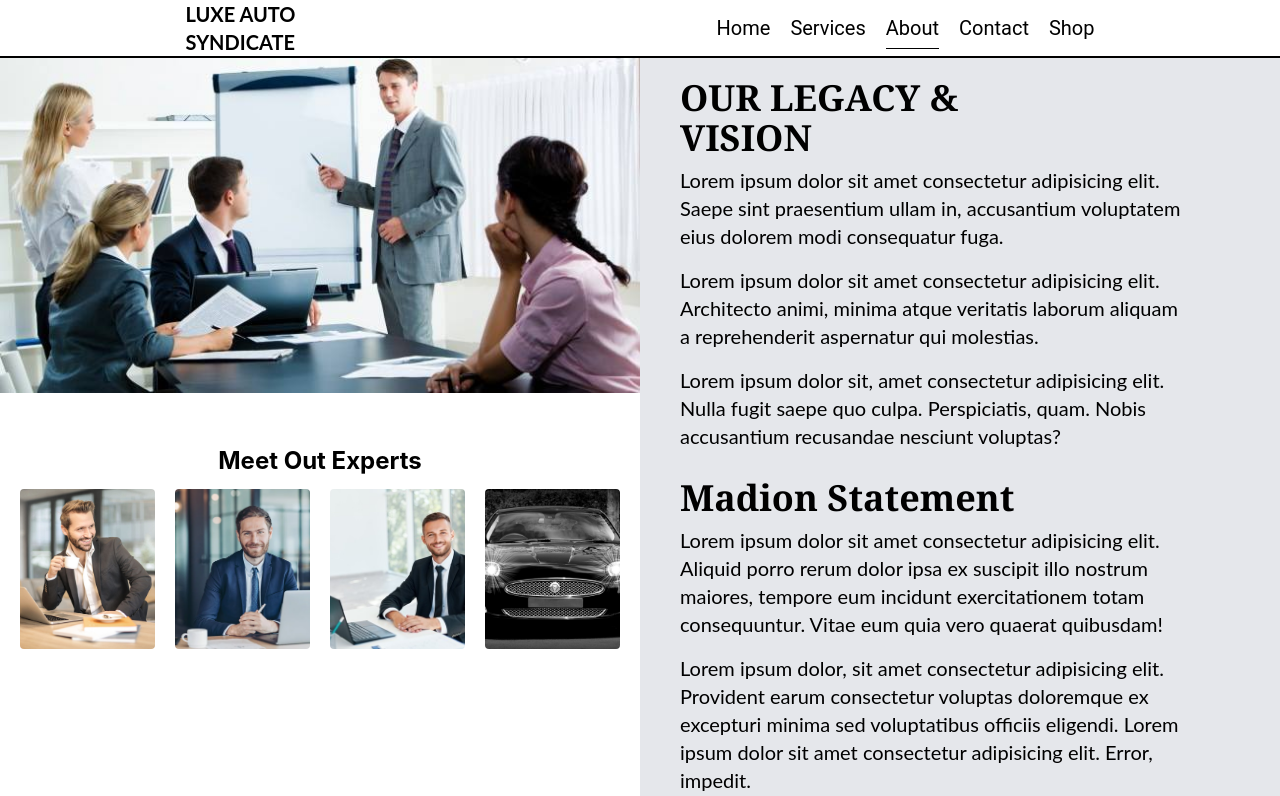
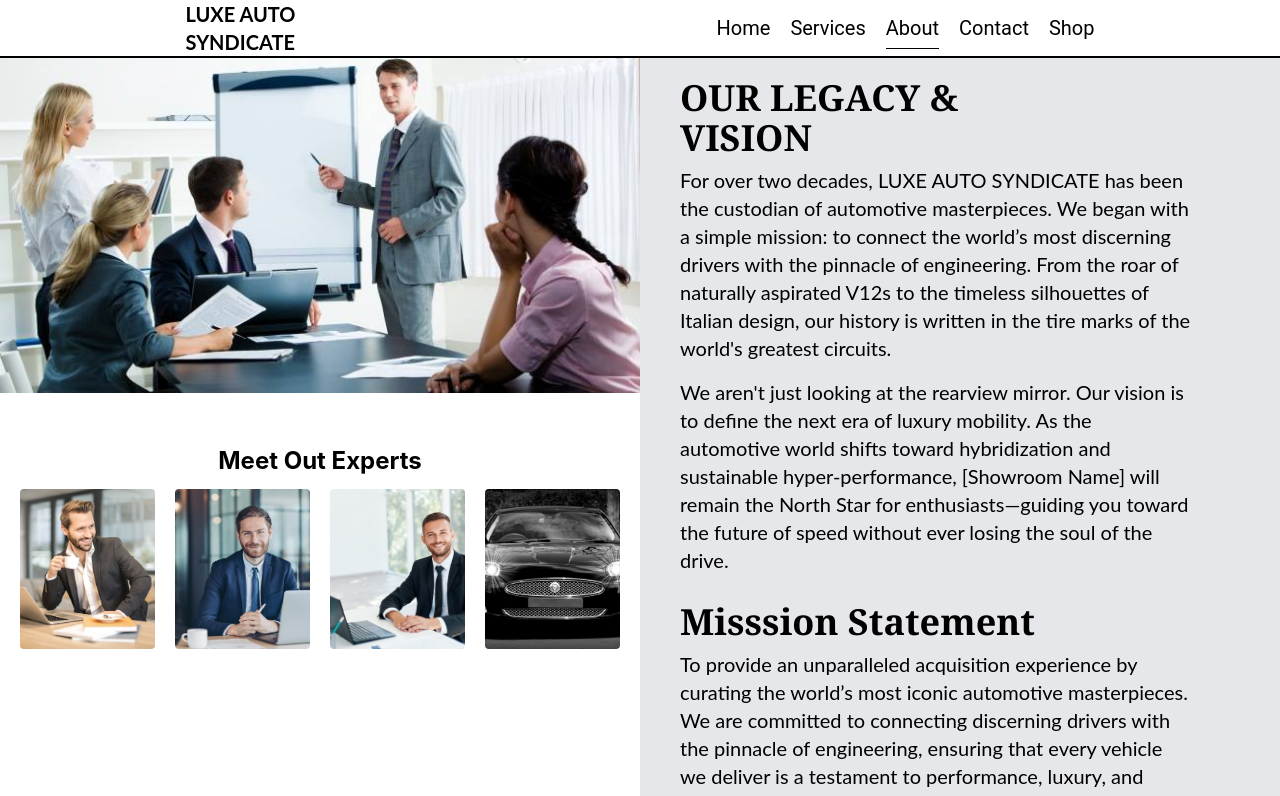
Before and after one commit to umairmairi891/Online-CarStore, a React (Vite) app: page /about in a window 1280 px wide. Shown: the top 796 px of the page. Built offline with nearby package versions, Linux system fonts and the light colour scheme.

Commit message:
add images to pages

```diff
--- a/package.json
+++ b/package.json
@@ -11,6 +11,7 @@
   },
   "dependencies": {
     "@tailwindcss/vite": "^4.2.2",
+    "animate.css": "^4.1.1",
     "aos": "^2.3.4",
     "lucide-react": "^0.564.0",
     "react": "^19.2.4",
--- a/src/Products.jsx
+++ b/src/Products.jsx
@@ -3,7 +3,7 @@
         id:Date.now(),
         name:'Bugatti',
         model:'Bugatti',
-        price:'1M',
+        price:'1',
         img:'/public/bugatti-w16-mistral-3840x2160-25227.jpg'
     }
 ]
--- a/src/Sections/About.jsx
+++ b/src/Sections/About.jsx
@@ -27,12 +27,12 @@ function About() {
       </div>
       <div className="col-span-6 px-5 sm:px-5 lg:px-10 bg-gray-200" data-aos='fade-up'>
         <h2 className='font-bold font-serif text-2xl lg:text-4xl mt-5 max-w-80'>OUR LEGACY & VISION</h2>
-        <p className="text-xl font-[Lato] py-2 max-w-lg">Lorem ipsum dolor sit amet consectetur adipisicing elit. Saepe sint praesentium ullam in, accusantium voluptatem eius dolorem modi consequatur fuga.</p>
-        <p className="text-xl font-[Lato]  py-2 max-w-lg">Lorem ipsum dolor sit amet consectetur adipisicing elit. Architecto animi, minima atque veritatis laborum aliquam a reprehenderit aspernatur qui molestias.</p>
-        <p className="text-xl font-[Lato] py-2 max-w-lg">Lorem ipsum dolor sit, amet consectetur adipisicing elit. Nulla fugit saepe quo culpa. Perspiciatis, quam. Nobis accusantium recusandae nesciunt voluptas?</p>
-        <h2 className='font-bold font-serif text-4xl mt-5 '>Madion Statement</h2>
-        <p className="text-xl font-[Lato] py-2 max-w-lg">Lorem ipsum dolor sit amet consectetur adipisicing elit. Aliquid porro rerum dolor ipsa ex suscipit illo nostrum maiores, tempore eum incidunt exercitationem totam consequuntur. Vitae eum quia vero quaerat quibusdam!</p>
-        <p className="text-xl font-[Lato] py-2 max-w-lg ">Lorem ipsum dolor, sit amet consectetur adipisicing elit. Provident earum consectetur voluptas doloremque ex excepturi minima sed voluptatibus officiis eligendi. Lorem ipsum dolor sit amet consectetur adipisicing elit. Error, impedit.</p>
+        <p className="text-xl font-[Lato] py-2 max-w-lg">For over two decades, <span>LUXE AUTO SYNDICATE</span> has been the custodian of automotive masterpieces. We began with a simple mission: to connect the world’s most discerning drivers with the pinnacle of engineering. From the roar of naturally aspirated V12s to the timeless silhouettes of Italian design, our history is written in the tire marks of the world's greatest circuits.</p>
+        <p className="text-xl font-[Lato]  py-2 max-w-lg">We aren't just looking at the rearview mirror. Our vision is to define the next era of luxury mobility. As the automotive world shifts toward hybridization and sustainable hyper-performance, [Showroom Name] will remain the North Star for enthusiasts—guiding you toward the future of speed without ever losing the soul of the drive.</p>
+        {/* <p className="text-xl font-[Lato] py-2 max-w-lg">Respecting the craft. Honoring the engineers. Preserving the icons. We have spent years mastering the art of the collection, ensuring that every vehicle we house is a worthy chapter in automotive history.?</p> */}
+        <h2 className='font-bold font-serif text-4xl mt-5 '>Misssion Statement</h2>
+        <p className="text-xl font-[Lato] py-2 max-w-lg">To provide an unparalleled acquisition experience by curating the world’s most iconic automotive masterpieces. We are committed to connecting discerning drivers with the pinnacle of engineering, ensuring that every vehicle we deliver is a testament to performance, luxury, and absolute precision.</p>
+        <p className="text-xl font-[Lato] py-2 max-w-lg ">To ignite the soul of the drive. We exist to bring the world’s most exhilarating machines off the track and into your hands. Our mission is to fuel the passion of the global automotive community through transparency, expert knowledge, and an unwavering dedication to the art of the supercar.</p>
       </div>
      </div>
     </section>
--- a/src/Sections/Header.jsx
+++ b/src/Sections/Header.jsx
@@ -1,6 +1,7 @@
 import React, { useState } from 'react'
 import { NavLink } from 'react-router-dom'
 import { Menu, X } from 'lucide-react'
+import 'animate.css'
 function Header() {
     const [isopen, setIsOpen] = useState(false)
     return (
@@ -25,13 +26,13 @@ function Header() {
                 </div>
             </nav>
             {isopen && (
-                <div className={`md:hidden flex flex-col w-full  bg-white  top-14 duration-500 `}>
+                <div className='md:hidden flex flex-col w-full animate__animated  animate__fadeInRight bg-white  top-14 duration-500  z-110'>
                     <ul className={`text-xl font-[Roboto] space-y-2 px-5 rounded-2xl bg-white`}>
                         <li><NavLink className={({ isActive }) => isActive ? 'border-b py-2 duration-400' : 'border-0 '} onClick={()=>setIsOpen(!isopen)} to='/'>Home</NavLink></li>
                         <li><NavLink onClick={()=>setIsOpen(!isopen)} className={({ isActive }) => isActive ? 'border-b py-2 duration-400' : 'border-0 '} to='/services'>Services</NavLink></li>
                         <li><NavLink onClick={()=>setIsOpen(!isopen)} className={({ isActive }) => isActive ? 'border-b py-2 duration-400' : 'border-0 '} to='/about'>About</NavLink></li>
                         <li><NavLink onClick={()=>setIsOpen(!isopen)} className={({ isActive }) => isActive ? 'border-b py-2 duration-400' : 'border-0 '} to='/contact'>Contact</NavLink></li>
-                        <li><NavLink onClick={()=>setIsOpen(!isopen)} className={({ isActive }) => isActive ? 'border-b py-2 duration-400' : 'border-0'} to='/shop'>Shop</NavLink></li>
+                        <li><NavLink onClick={()=>setIsOpen(!isopen)} className={({ isActive }) => isActive ? 'border-b py-2 duration-400 mb-5' : 'border-0'} to='/shop'>Shop</NavLink></li>
 
                     </ul>
                 </div>
--- a/src/Sections/Home.jsx
+++ b/src/Sections/Home.jsx
@@ -55,7 +55,8 @@ function Home() {
             </div>
             <div className="">
               <h2 className='text-3xl font-black font-serif py-3 border-b-2'>Our Approach</h2>
-              <p className="max-w-100 sm:max-w-200 md:max-w-200 lg:max-w-100 text-xl py-3 font-[Itel]">Lorem ipsum dolor sit amet consectetur, adipisicing elit. Fugit, tempora nulla laboriosam eius rem inventore? Beatae quibusdam, excepturi, sint rem doloribus iusto, praesentium delectus debitis magnam molestiae tempore aperiam omnis placeat iure exercitationem voluptate fugiat itaque perferendis quos mollitia ex.</p>
+              <p className="max-w-100 sm:max-w-200 md:max-w-200 lg:max-w-100 text-xl py-3 font-[Itel]">At <span>LUXE AUTO SYNDICATE</span>, we don’t just move metal; we curate automotive masterpieces. Our approach is built on the philosophy that buying a supercar should be as exhilarating as driving one.
+              Curated Excellence: We hand-pick every vehicle in our inventory, ensuring they meet rigorous standards of performance, provenance, and aesthetic perfection.</p>
               <button className='bg-black px-2 py-2 font-[Roboto] text-white mt-5 rounded cursor-pointer hover:bg-gray-900'>Learn More...</button>
             </div>
           </div>
```
Also changed, not shown: src/Sections/Shop.jsx (+17 -16 lines), 1 other file (tests, documents, lock files or other folders).
